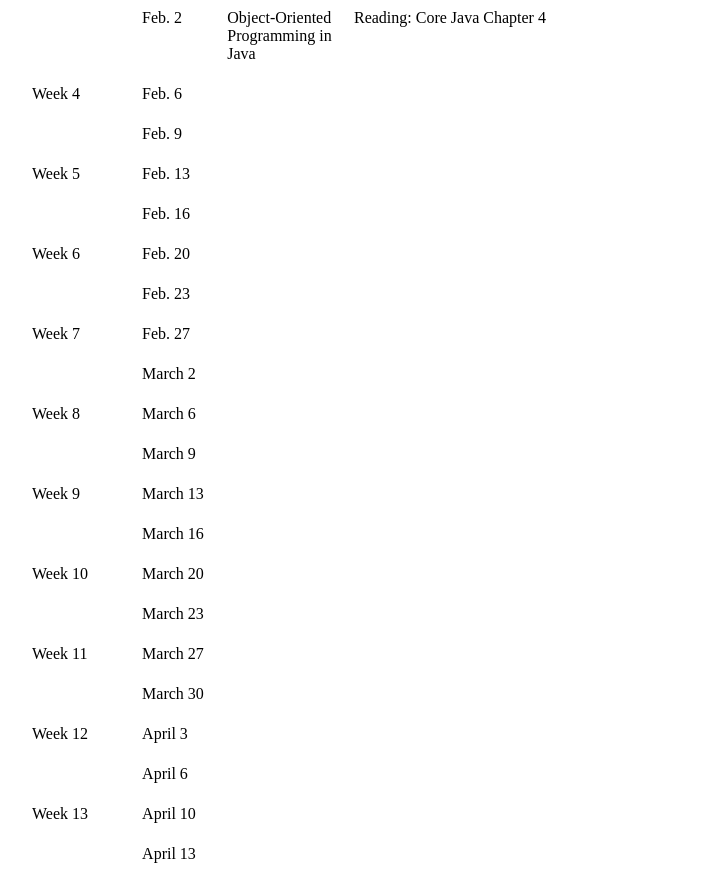
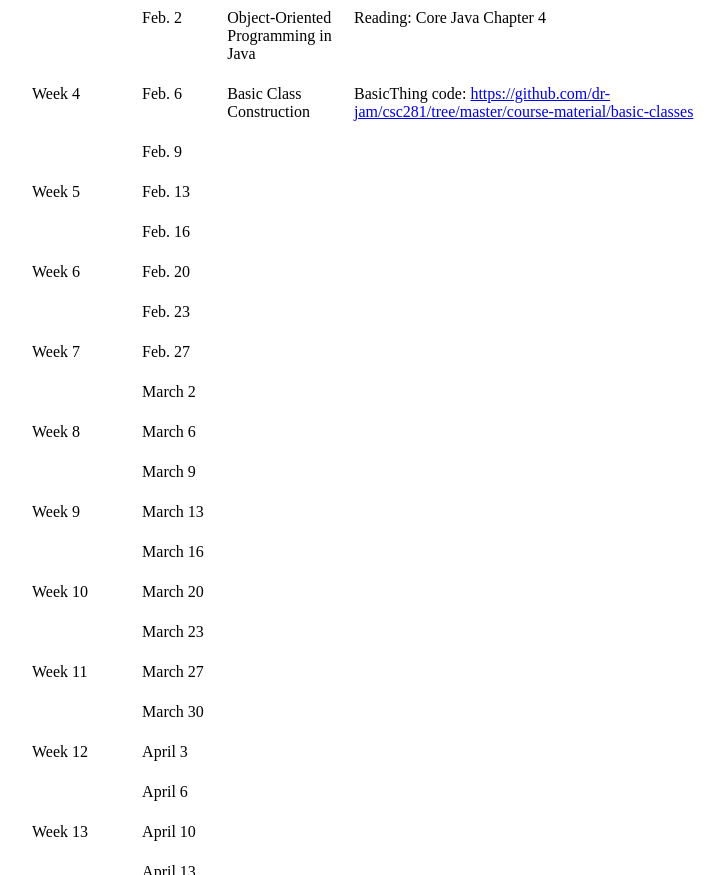
Before and after one commit to dr-jam/csc281, a plain HTML site: page syllabus.html in a window 1280 px wide. Shown: the part 3813-4688 px from the top of the page, without its empty margins (8-732 px from the left). Drawn offline with Linux system fonts and the light colour scheme; a web font is replaced by a local one.

Commit message:
Added code link to syllabus.

```diff
--- a/syllabus.html
+++ b/syllabus.html
@@ -238,8 +238,9 @@
 			<tr>
 				<td>Week 4</td>
 				<td>Feb. 6</td>
-				<td></td>
-				<td></td </tr>
+				<td>Basic Class Construction</td>
+				<td>BasicThing code: <a href="https://github.com/dr-jam/csc281/tree/master/course-material/basic-classes" target="_blank">https://github.com/dr-jam/csc281/tree/master/course-material/basic-classes</a></td>
+			 </tr>
 				<tr>
 					<td></td>
 					<td>Feb. 9</td>
```
